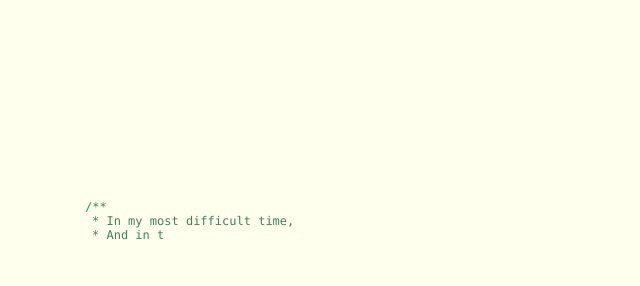
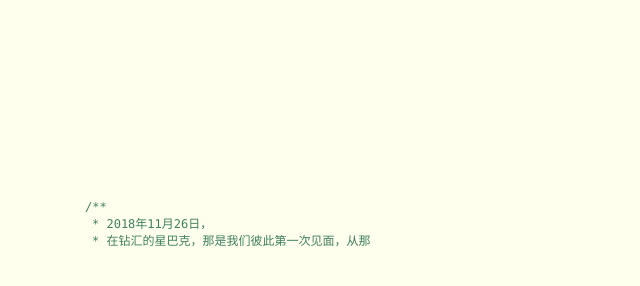
Before and after one commit to ansty173/ansty173.github.io, a plain HTML site: page index.html in a window 1280 px wide. Shown: the whole page, without its empty margins (0-640 px from the left). Drawn offline with Linux system fonts and the light colour scheme.

Commit message:
Update index.html
测试

```diff
--- a/index.html
+++ b/index.html
@@ -24,8 +24,8 @@
 		<div id="content">
 			<div id="code">
 				<span class="comments">/**</span><br />
-				<span class="space"/><span class="comments">* In my most difficult time, </span><br />
-				<span class="space"/><span class="comments">* And in the upcoming 28th birthday of you,nothing gifts but writing some words to celebrate your 28th birthday </span><br />
+				<span class="space"/><span class="comments">* 2018年11月26日， </span><br />
+				<span class="space"/><span class="comments">* 在钻汇的星巴克，那是我们彼此第一次见面，从那起你就走进了我的生命。</span><br />
 				<span class="space"/><span class="comments">*/</span><br />
 				Boy i = <span class="keyword">new</span> Boy(<span class="string">"发哥"</span>);<br />
 				Girl u = <span class="keyword">new</span> Girl(<span class="string">"发嫂"</span>);<br />
```
